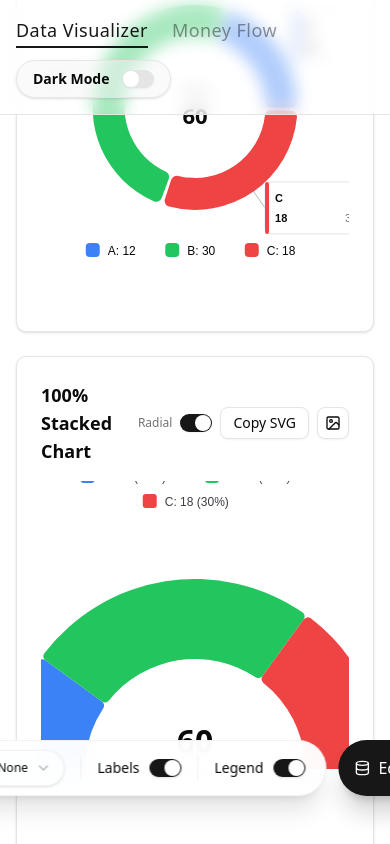
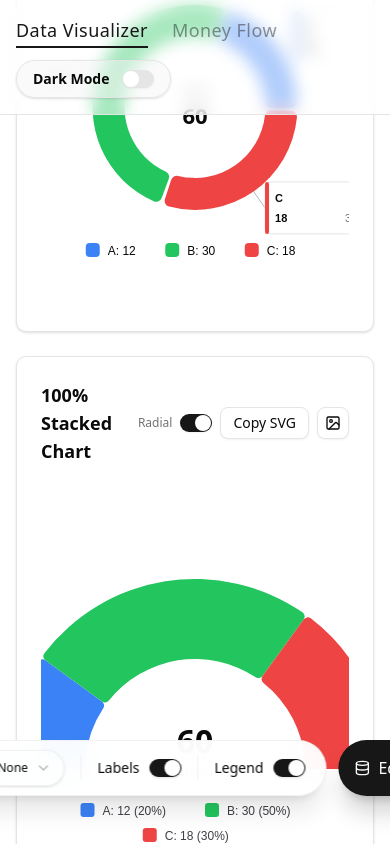
Before and after one commit to s1n-c0s/FastChart, a React (Vite) app: page / in a window 390 px wide. Both pictures are taken after a click on the switch 170 px from the left and 1190 px from the top of the page. Shown: the part 768-1612 px from the top of the page. Built offline with nearby package versions, Linux system fonts and the light colour scheme.

Commit message:
fix: resolve radial chart legend overlap by positioning it dynamically at the bottom of the responsive container

```diff
--- a/src/components/charts/stacked-chart.tsx
+++ b/src/components/charts/stacked-chart.tsx
@@ -230,7 +230,7 @@ export const StackedChart = React.memo(function StackedChart({
     };
   }, [data, dimensions, isFullscreen]);
 
-  const renderSvgLegend = (isRadial: boolean = false) => {
+  const renderSvgLegend = () => {
     if (!dimensions.width || !dimensions.height || legendRows.length === 0) return null;
 
     const spacingY = 25;
@@ -238,7 +238,7 @@ export const StackedChart = React.memo(function StackedChart({
     const gap = 8;
     const textColor = isDark ? "#e4e4e7" : "#3f3f46";
 
-    const startY = isRadial ? 0 : dimensions.height - legendHeight;
+    const startY = dimensions.height ? dimensions.height - legendHeight : 0;
 
     return (
       <g className="svg-legend">
@@ -343,7 +343,7 @@ export const StackedChart = React.memo(function StackedChart({
                 className="stroke-transparent stroke-2"
               />
             ))}
-            {showLegend && renderSvgLegend(true)}
+            {showLegend && renderSvgLegend()}
           </RadialBarChart>
           </ChartContainer>
         </ResponsiveContainer>
```
